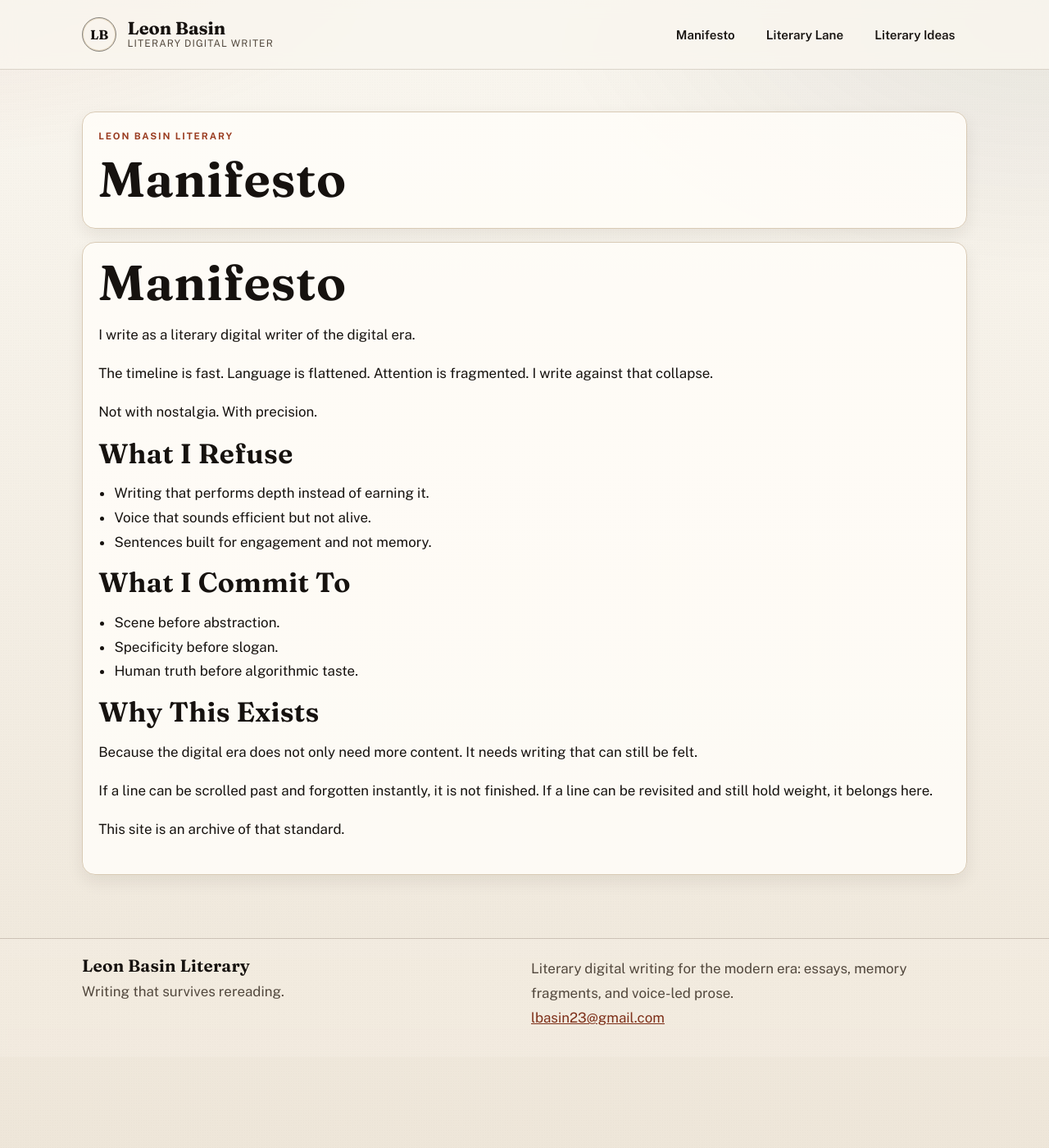
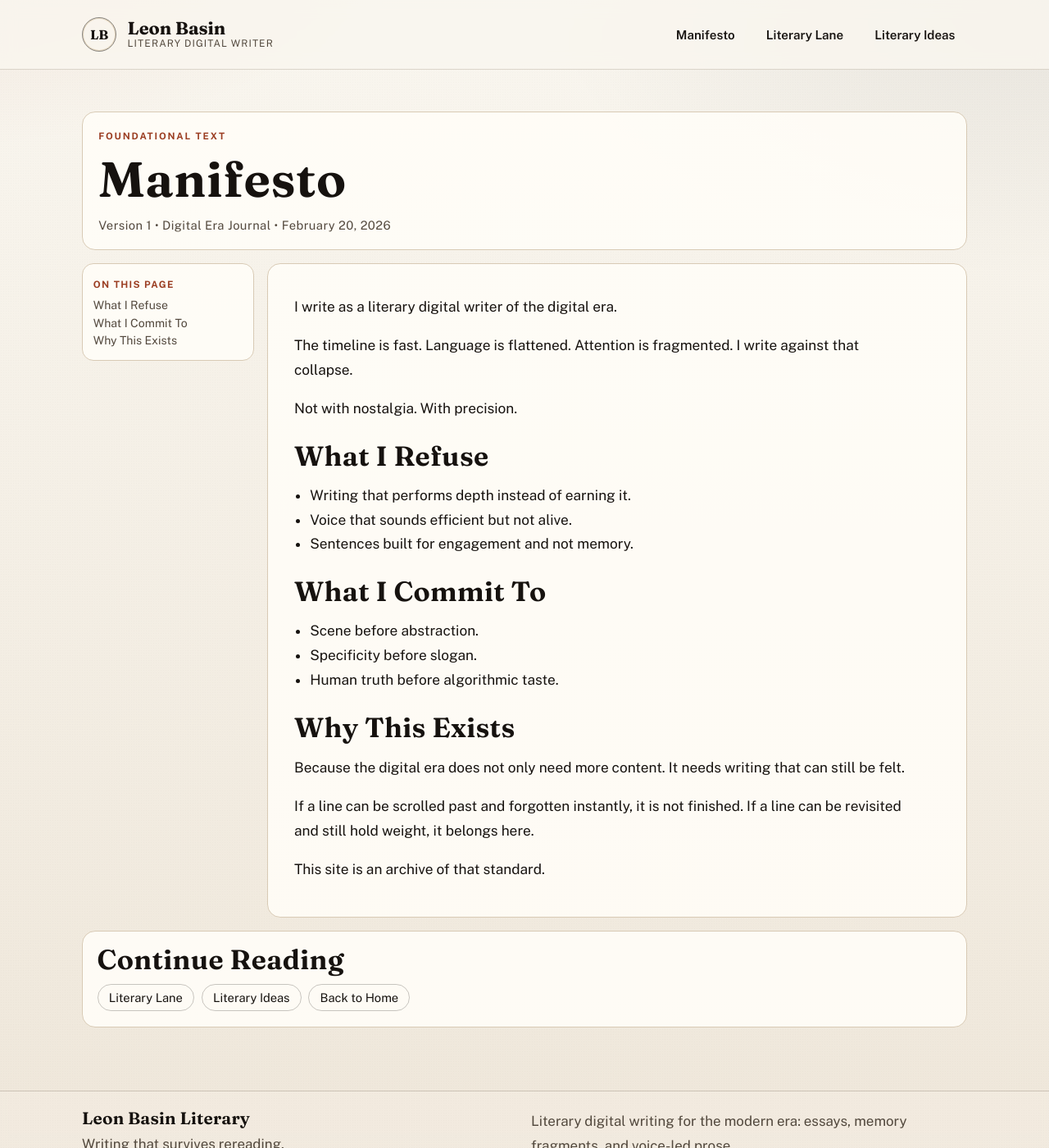
Before and after one commit to BasinLeon/writing, a Jekyll site: the page built from manifesto.md, in a window 1280 px wide and 1400 px high. Shown: the whole window at 82% size. Built offline with Jekyll 4.4.1, drawn with Linux system fonts in a browser that asks for light colours.

Commit message:
feat: add literary essay layout with TOC and fix manifesto hierarchy

```diff
--- /dev/null
+++ b/_layouts/essay.html
@@ -0,0 +1,56 @@
+---
+layout: default
+---
+<article class="essay-layout">
+  <header class="essay-head">
+    <p class="eyebrow">{{ page.series | default: "Essay" }}</p>
+    <h1>{{ page.title }}</h1>
+    <p class="essay-meta">{{ page.pretitle | default: "Literary Journal" }}{% if page.date %} • {{ page.date | date: "%B %-d, %Y" }}{% endif %}</p>
+  </header>
+
+  <div class="essay-grid">
+    <aside class="essay-toc" id="essay-toc-wrap">
+      <p class="toc-title">On this page</p>
+      <nav id="essay-toc"></nav>
+    </aside>
+    <section class="essay-content" id="essay-content">
+      {{ content }}
+    </section>
+  </div>
+
+  <footer class="essay-endmatter">
+    <h2>Continue Reading</h2>
+    <div class="endmatter-links">
+      <a href="{{ '/literary/' | relative_url }}">Literary Lane</a>
+      <a href="{{ '/literary-ideas/' | relative_url }}">Literary Ideas</a>
+      <a href="{{ '/' | relative_url }}">Back to Home</a>
+    </div>
+  </footer>
+</article>
+
+<script>
+  (function () {
+    const root = document.getElementById("essay-content");
+    const nav = document.getElementById("essay-toc");
+    const wrap = document.getElementById("essay-toc-wrap");
+    if (!root || !nav || !wrap) return;
+
+    const headings = root.querySelectorAll("h2, h3");
+    if (!headings.length) {
+      wrap.style.display = "none";
+      return;
+    }
+
+    headings.forEach((heading, index) => {
+      if (!heading.id) {
+        heading.id = "section-" + (index + 1);
+      }
+
+      const link = document.createElement("a");
+      link.href = "#" + heading.id;
+      link.textContent = heading.textContent;
+      link.className = heading.tagName.toLowerCase() === "h3" ? "toc-sub" : "";
+      nav.appendChild(link);
+    });
+  })();
+</script>
--- a/assets/css/premium.css
+++ b/assets/css/premium.css
@@ -312,6 +312,115 @@ a {
   margin-top: 0.25rem;
 }
 
+.essay-layout {
+  max-width: 100%;
+}
+
+.essay-head {
+  margin-bottom: 1rem;
+  padding: 1.2rem 1.2rem 1rem;
+  border: 1px solid var(--line);
+  border-radius: 16px;
+  background: rgba(255, 253, 248, 0.88);
+}
+
+.essay-meta {
+  margin: 0;
+  color: var(--ink-soft);
+  font-size: 0.92rem;
+  letter-spacing: 0.03em;
+}
+
+.essay-grid {
+  display: grid;
+  grid-template-columns: minmax(0, 210px) minmax(0, 1fr);
+  gap: 1rem;
+  align-items: start;
+}
+
+.essay-toc {
+  position: sticky;
+  top: 105px;
+  border: 1px solid var(--line);
+  border-radius: 14px;
+  background: rgba(255, 253, 248, 0.9);
+  padding: 0.9rem 0.8rem;
+}
+
+.toc-title {
+  margin: 0 0 0.45rem;
+  font-size: 0.73rem;
+  text-transform: uppercase;
+  letter-spacing: 0.12em;
+  font-weight: 700;
+  color: var(--accent);
+}
+
+#essay-toc {
+  display: grid;
+  gap: 0.24rem;
+}
+
+#essay-toc a {
+  color: var(--ink-soft);
+  text-decoration: none;
+  line-height: 1.25;
+  font-size: 0.88rem;
+}
+
+#essay-toc a:hover {
+  color: var(--accent-dark);
+  text-decoration: underline;
+}
+
+#essay-toc a.toc-sub {
+  padding-left: 0.7rem;
+  font-size: 0.82rem;
+}
+
+.essay-content {
+  border: 1px solid var(--line);
+  border-radius: 16px;
+  background: rgba(255, 253, 248, 0.88);
+  padding: 1.3rem clamp(1rem, 3vw, 2rem) 1.6rem;
+}
+
+.essay-content p,
+.essay-content li {
+  max-width: 72ch;
+  font-size: 1.08rem;
+  line-height: 1.72;
+}
+
+.essay-content h2,
+.essay-content h3 {
+  max-width: 25ch;
+  margin-top: 1.5rem;
+}
+
+.essay-endmatter {
+  margin-top: 1rem;
+  border: 1px solid var(--line);
+  border-radius: 16px;
+  background: rgba(255, 253, 248, 0.9);
+  padding: 1rem 1.1rem 1.2rem;
+}
+
+.endmatter-links {
+  display: flex;
+  flex-wrap: wrap;
+  gap: 0.55rem;
+}
+
+.endmatter-links a {
+  border: 1px solid rgba(26, 22, 19, 0.24);
+  border-radius: 999px;
+  padding: 0.44rem 0.82rem;
+  text-decoration: none;
+  color: var(--ink);
+  font-size: 0.92rem;
+}
+
 ol,
 ul {
   padding-left: 1.2rem;
@@ -365,6 +474,14 @@ ul {
   .start-grid {
     grid-template-columns: 1fr;
   }
+
+  .essay-grid {
+    grid-template-columns: 1fr;
+  }
+
+  .essay-toc {
+    position: static;
+  }
 }
 
 @media (max-width: 620px) {
--- a/manifesto.md
+++ b/manifesto.md
@@ -1,10 +1,11 @@
 ---
-layout: page
+layout: essay
 title: Manifesto
 permalink: /manifesto/
+series: Foundational Text
+pretitle: Version 1 • Digital Era Journal
+date: 2026-02-20
 ---
-
-# Manifesto
 
 I write as a literary digital writer of the digital era.
 
```
